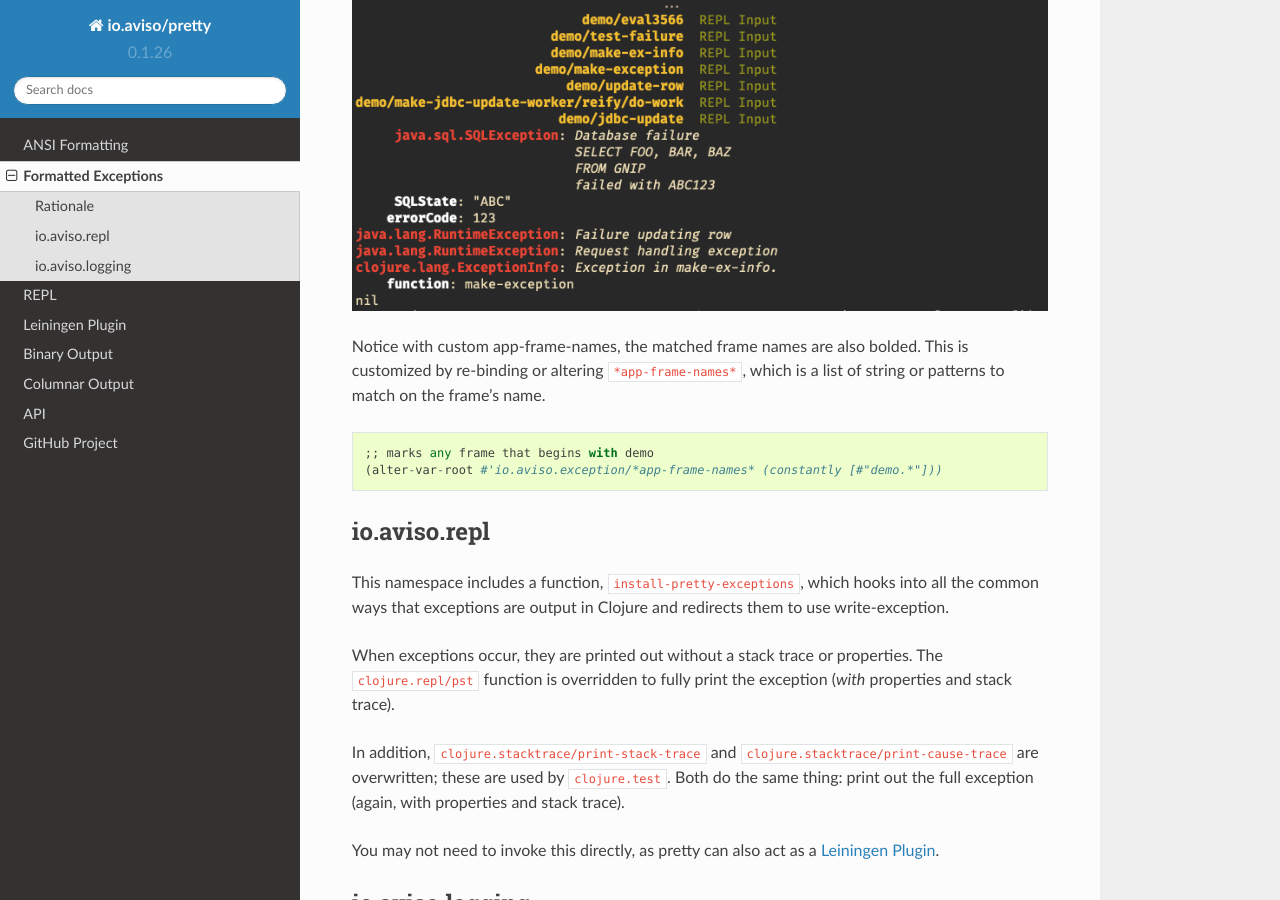
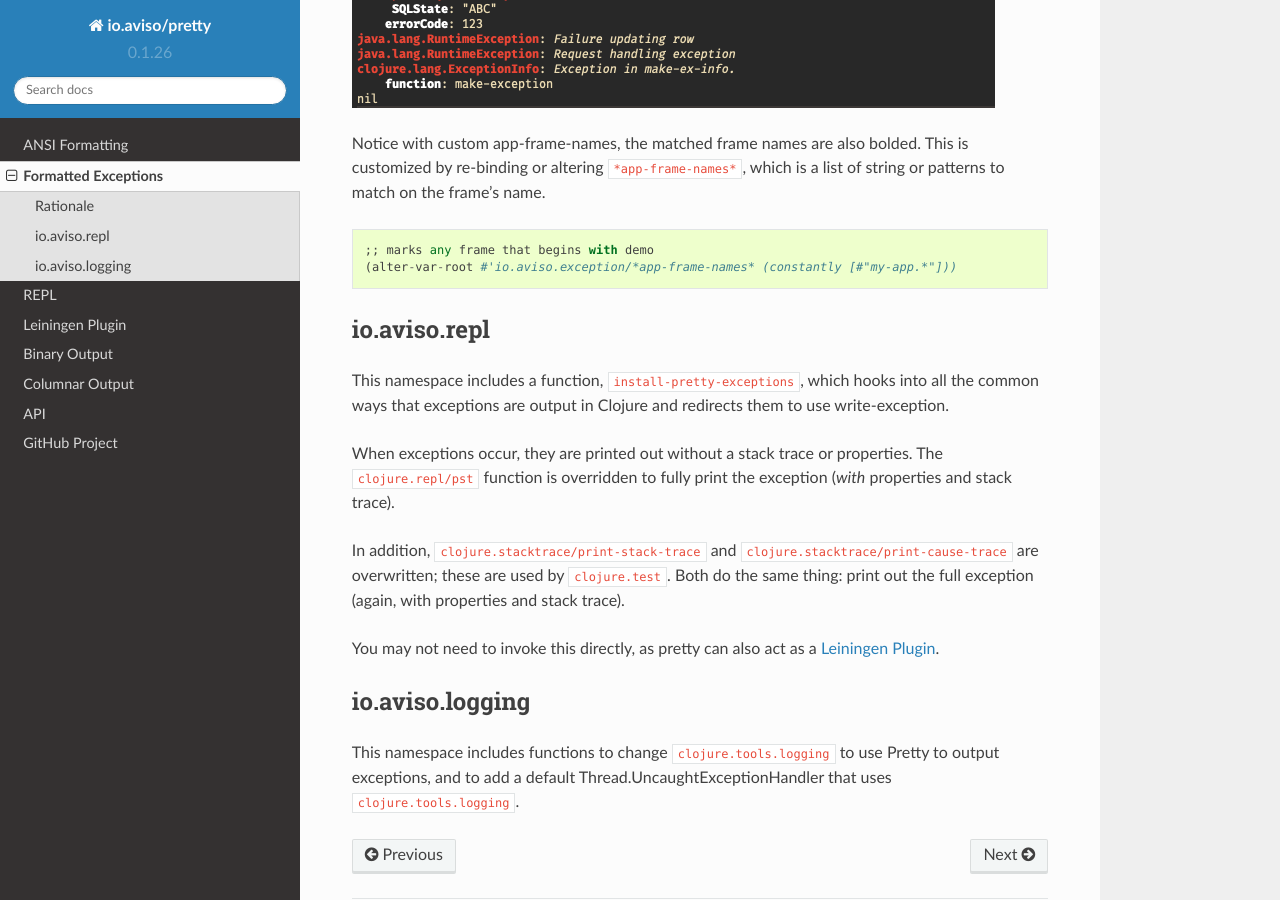
Before and after one commit to clj-commons/pretty, a Sphinx documentation site: the page built from docs/exceptions.rst, in a window 1280 px wide and 900 px high, scrolled down 3747 px. Built offline with Sphinx 7.4.7 and the Read the Docs theme 2.0.0, drawn with Linux system fonts in a browser that asks for light colours.

Commit message:
Improve documentation & sample code for app-frames

```diff
--- a/docs/exceptions.rst
+++ b/docs/exceptions.rst
@@ -122,7 +122,7 @@
 ::
 
   ;; marks any frame that begins with demo
-  (alter-var-root #'io.aviso.exception/*app-frame-names* (constantly [#"demo.*"]))
+  (alter-var-root #'io.aviso.exception/*app-frame-names* (constantly [#"my-app.*"]))
 
 io.aviso.repl
 -------------
```
Also changed, not shown: docs/images/with-app-frame-names-exception.png, docs/images/without-app-frame-names-exceptions.png, 1 other file.
